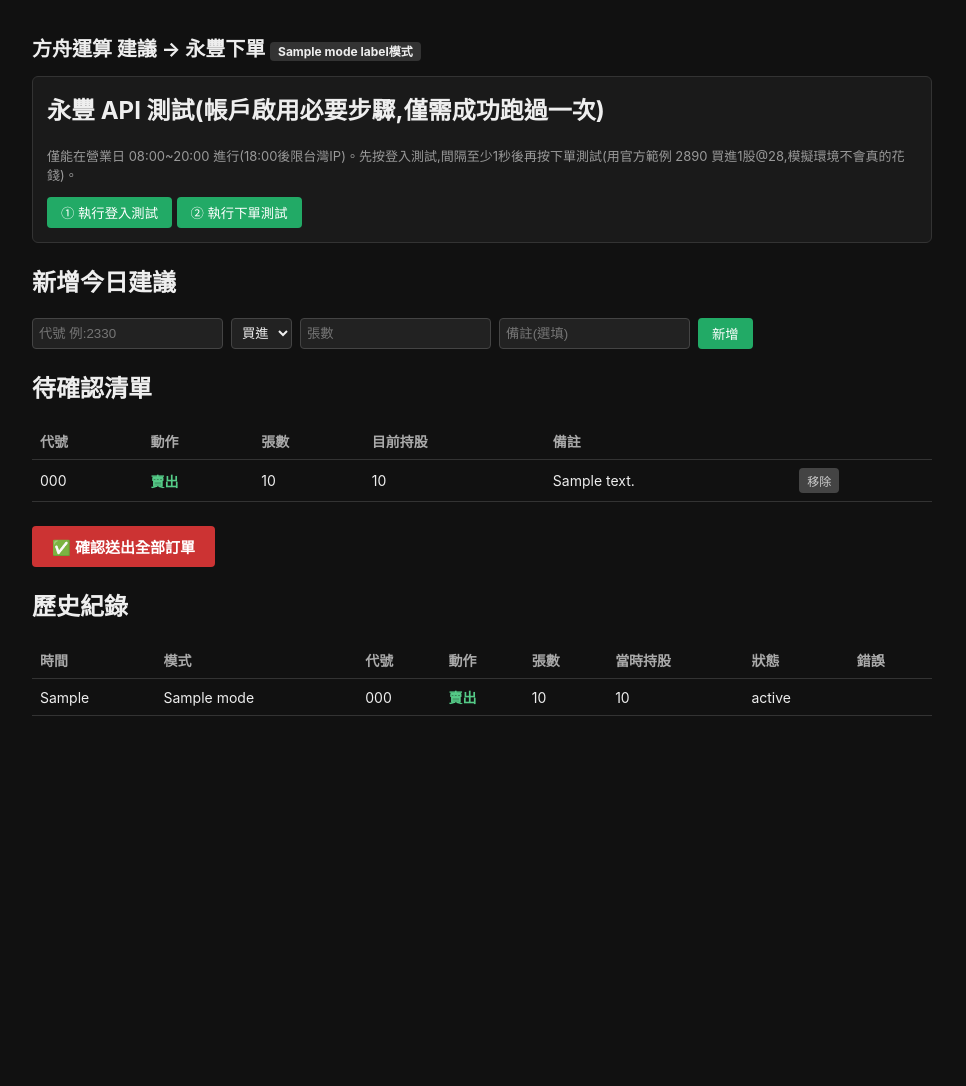
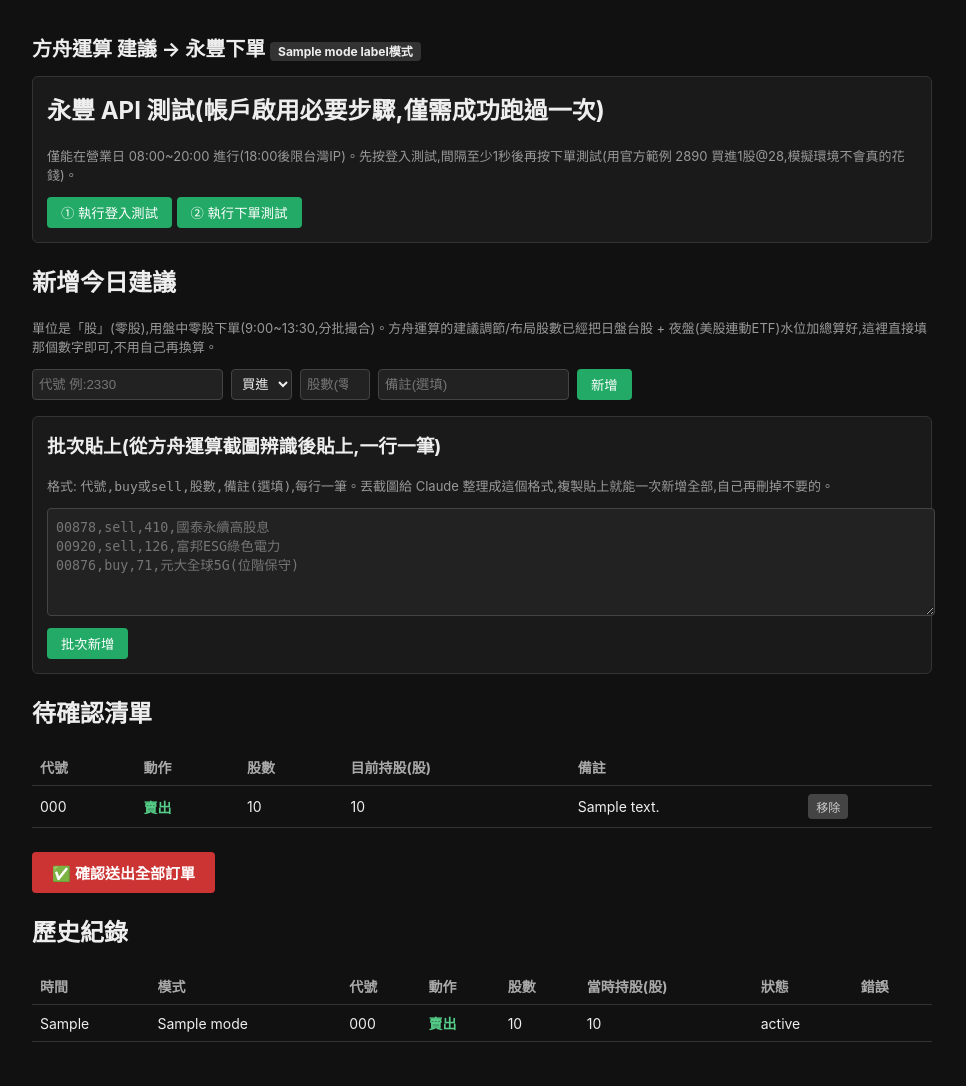
Before and after one commit to yanwolf/ark-trade-web, a Flask app: template app/templates/dashboard.html in a window 1280 px wide. Shown: the whole page, without its empty margins (158-1124 px from the left). Before the commit the page ends 716 px from the top, so only its background shows below. Run offline with Flask 3, Linux system fonts and the light colour scheme; the template is opened without the code that fills it: most values are stand-ins (such as "Sample title", 1, 10 or a date in 2020).

Commit message:
新增批次貼上

```diff
--- a/app/main.py
+++ b/app/main.py
@@ -50,8 +50,10 @@ def add_suggestion():
     action = request.form["action"].strip().lower()
     qty = int(request.form["qty"])
     note = request.form.get("note", "").strip()
-    if action in ("buy", "sell") and code and qty > 0:
+    if action in ("buy", "sell") and code and 0 < qty < 1000:
         db.add_suggestion(code, action, qty, note)
+    else:
+        flash("⚠️ 股數需介於 1~999(零股),請重新輸入")
     return redirect(url_for("dashboard"))
 
 
@@ -94,6 +96,45 @@ def confirm_orders():
     return redirect(url_for("dashboard"))
 
 
+@app.route("/add-bulk", methods=["POST"])
+def add_bulk_suggestions():
+    """
+    批次貼上: 一行一筆, 格式 代號,買賣,股數,備註(選填)
+    例如:
+    00878,sell,410
+    00920,sell,126,方舟建議
+    00876,buy,71,位階保守
+    """
+    text = request.form.get("bulk_text", "")
+    added, skipped = 0, []
+    for line_no, raw_line in enumerate(text.splitlines(), start=1):
+        line = raw_line.strip()
+        if not line:
+            continue
+        parts = [p.strip() for p in line.split(",")]
+        if len(parts) < 3:
+            skipped.append(f"第{line_no}行格式錯誤: {raw_line}")
+            continue
+        code, action, qty_str = parts[0], parts[1].lower(), parts[2]
+        note = parts[3] if len(parts) > 3 else ""
+        try:
+            qty = int(qty_str)
+        except ValueError:
+            skipped.append(f"第{line_no}行股數不是數字: {raw_line}")
+            continue
+        if action not in ("buy", "sell") or not code or not (0 < qty < 1000):
+            skipped.append(f"第{line_no}行內容不合法(買賣需buy/sell,股數需1~999): {raw_line}")
+            continue
+        db.add_suggestion(code, action, qty, note)
+        added += 1
+
+    msg = f"✅ 已新增 {added} 筆"
+    if skipped:
+        msg += "\n⚠️ 略過以下行:\n" + "\n".join(skipped)
+    flash(msg)
+    return redirect(url_for("dashboard"))
+
+
 @app.route("/api-test/login", methods=["POST"])
 def api_test_login():
     try:
--- a/app/templates/dashboard.html
+++ b/app/templates/dashboard.html
@@ -53,21 +53,37 @@
 </div>
 
 <h2>新增今日建議</h2>
+<p style="color:#999; font-size:13px;">
+  單位是「股」(零股),用盤中零股下單(9:00~13:30,分批撮合)。方舟運算的建議調節/布局股數已經把日盤台股 + 夜盤(美股連動ETF)水位加總算好,這裡直接填那個數字即可,不用自己再換算。
+</p>
 <form class="inline" action="/add" method="post">
   <input name="code" placeholder="代號 例:2330" required>
   <select name="action">
     <option value="buy">買進</option>
     <option value="sell">賣出</option>
   </select>
-  <input name="qty" type="number" placeholder="張數" min="1" required>
+  <input name="qty" type="number" placeholder="股數(零股,1~999)" min="1" max="999" required>
   <input name="note" placeholder="備註(選填)">
   <button class="btn-add" type="submit">新增</button>
 </form>
 
+<div class="test-box">
+  <h3 style="margin-top:0">批次貼上(從方舟運算截圖辨識後貼上,一行一筆)</h3>
+  <p style="color:#999; font-size:13px; margin-top:0;">
+    格式: <code>代號,buy或sell,股數,備註(選填)</code>,每行一筆。丟截圖給 Claude 整理成這個格式,複製貼上就能一次新增全部,自己再刪掉不要的。
+  </p>
+  <form action="/add-bulk" method="post">
+    <textarea name="bulk_text" rows="6" style="width:100%; background:#222; color:#eee; border:1px solid #444; border-radius:4px; padding:8px; font-family:monospace;" placeholder="00878,sell,410,國泰永續高股息&#10;00920,sell,126,富邦ESG綠色電力&#10;00876,buy,71,元大全球5G(位階保守)"></textarea>
+    <div style="margin-top:8px;">
+      <button class="btn-add" type="submit">批次新增</button>
+    </div>
+  </form>
+</div>
+
 <h2>待確認清單</h2>
 {% if confirm_list %}
 <table>
-  <tr><th>代號</th><th>動作</th><th>張數</th><th>目前持股</th><th>備註</th><th></th></tr>
+  <tr><th>代號</th><th>動作</th><th>股數</th><th>目前持股(股)</th><th>備註</th><th></th></tr>
   {% for item in confirm_list %}
   <tr>
     <td>{{ item.code }}</td>
@@ -92,7 +108,7 @@
 
 <h2>歷史紀錄</h2>
 <table>
-  <tr><th>時間</th><th>模式</th><th>代號</th><th>動作</th><th>張數</th><th>當時持股</th><th>狀態</th><th>錯誤</th></tr>
+  <tr><th>時間</th><th>模式</th><th>代號</th><th>動作</th><th>股數</th><th>當時持股(股)</th><th>狀態</th><th>錯誤</th></tr>
   {% for log in logs %}
   <tr>
     <td>{{ log.ts }}</td>
```
Also changed, not shown: app/shioaji_client.py (+8 -3 lines), README.md.
